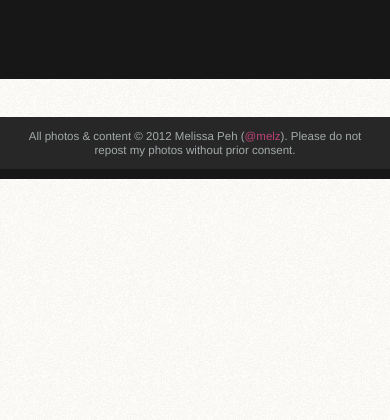
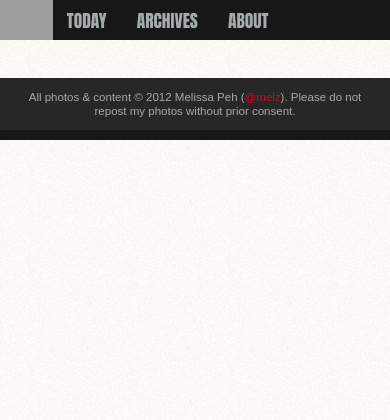
Before and after one commit to melz/365days, a PHP site: template views/layout.html.twig in a window 390 px wide. Shown: the top 420 px of the page. Run offline with PHP 8.4, Linux system fonts and the light colour scheme; the template is opened without the code that fills it, so the values that code supplies are empty; some libraries are stand-ins or nearby versions; some web fonts are replaced; grey boxes are pictures that could not be loaded.

Commit message:
Implemented responsive design for different sized layouts (fixes #2)

```diff
--- a/web/css/main.css
+++ b/web/css/main.css
@@ -1,3 +1,13 @@
+@font-face {
+    font-family: 'League Gothic';
+    src: url('/fonts/leaguegothic-italic-webfont.eot');
+    src: url('/fonts/leaguegothic-italic-webfont.eot?#iefix') format('embedded-opentype'),
+         url('/fonts/leaguegothic-italic-webfont.woff') format('woff'),
+         url('/fonts/leaguegothic-italic-webfont.ttf') format('truetype'),
+         url('/fonts/leaguegothic-italic-webfont.svg#league_gothic_italicregular') format('svg');
+    font-weight: normal;
+    font-style: italic;
+}
 /* http://meyerweb.com/eric/tools/css/reset/
    v2.0 | 20110126
    License: none (public domain)
@@ -40,26 +50,22 @@ table {
 /* end reset*/
 body {
   background:#fff url("/images/bg-noise.png");
-  color:#667777;
-  font: 1.2em/1.5em 'Palatino Linotype', Palatino, 'Book Antiqua', Georgia, serif;
+  color:#677;
+  font: 1.2em/1.5em 'Arial', Helvetica, sans-serif;
   margin:0;
   padding:0;
 }
-h1, h2, h3, h4, h5, h6 { color: #8C9398; }
-h1 {
-  font: normal 3.5em/.9em 'Chaparral Pro', 'Palatino Linotype', Palatino, 'Book Antiqua', Georgia, serif;
-  margin-top: 0;
-  margin-bottom: .5em;
-  padding-top: .2em;
-}
+h1, h2, h3, h4, h5, h6 { color: #4b616a; }
 h2 {
-  text-align:center;
-  font: normal 1.5em 'Chaparral Pro', 'Palatino Linotype', Palatino, 'Book Antiqua', Georgia, serif;
+  color:#4b616a;
+  margin-bottom:0.5em;
+  text-transform:uppercase;
+  font: normal 2em 'League Gothic','Impact','Arial',sans-serif;
 }
 h3 {
-  text-align:center;
-  color:#4b616a;
-  font-size:1em;
+  color:#8C9398;
+  font-size:1.2em;
+  margin-bottom:0.5em;
   font-weight:bold;
 }
 h4 {
@@ -69,27 +75,37 @@ h4 {
 }
 p {
   clear:both;
-  display: block;
+  display:block;
   margin:0 0 1em 0;
+}
+strong, b {
+  color:#546264;
+  font-weight:bold
+}
+em { font-style:italic; }
+.mute {
+  color: rgba(255,255,255,.5);
+  text-shadow: 0px -1px 0px rgba(0,0,0,.5);
 }
 /* HEADER */
 header {
   background-color:#171717;
-  font-family:"Helvetica Neue",Helvetica,sans-serif;
-  height:79px;
+  font-family:'League Gothic','Impact','Arial',sans-serif;
+  height:60px;
 }
-nav {
-  margin:0 auto;
-
-}
+nav { margin:0 auto; }
 nav img.site-logo { float:left; }
 ul#nav-list li {
   display:inline-block;
-  padding:1.1em 2em;
-  border-right:1px solid #aaa;
+  padding:0.8em 1.2em;
 }
-ul#nav-list li a { color:#a4abac; }
-ul#nav-list li a:hover { color:#aaa; }
+ul#nav-list li a {
+  font-size:1.3em;
+  font-family:'League Gothic','Impact','Arial',sans-serif;
+  text-transform:uppercase;
+  color:#a4abac;
+}
+ul#nav-list li a:hover, ul#nav-list li.active a { color:#fff; }
 /* CONTENT */
 div.container { margin:0 auto; }
 div#content {
@@ -102,7 +118,12 @@ div.meta-info {
   float:left;
   text-align:center;
 }
-div.day-nav { width:15%; vertical-align:top; }
+div.meta-info h2 { margin-bottom:0px; }
+div.meta-info h3 { margin-bottom:0px; }
+div.day-nav {
+  width:15%;
+  vertical-align:top;
+}
 div.nav-prev { float:left; }
 div.nav-next {
   float:right;
@@ -118,7 +139,6 @@ div.single-photo {
   margin-bottom:1em;
 }
 div.single-photo img {
-  max-width:1146px;
   border:1px solid #ddd;
   padding:0px;
   margin:0px;
@@ -128,13 +148,13 @@ div#photo-extra {
   font-size:0.6em;
   text-align:right;
 }
-span.arrow {
-  font-size:4em;
+span.arrow { font-size:4em; }
+span.arrow a {
   vertical-align:bottom;
+  height:86px;
 }
 
 /* FOOTER */
-footer { font-family:"Helvetica Neue",Helvetica,sans-serif; }
 footer {
   background-color:#272727;
   border-bottom:10px solid #171717;
@@ -147,28 +167,14 @@ footer p {
   text-align: center;
   margin:0;
 }
-/* Style & Emphasis */
-strong, b {
-  color:#546264;
-  font-weight:bold
-}
-em { font-style:italic; }
-.mute {
-  color: rgba(255,255,255,.5);
-  text-shadow: 0px -1px 0px rgba(0,0,0,.5);
-}
 
 /* Link style */
 a, a:visited {
-  color:#b47;
+  color:#de0021;
   text-decoration: none;
   padding-bottom: .1em;
 }
-
-a:hover {
-  color:#d16;
-  border-color:#d9a;
-}
+a:hover { color:#de0021; }
 
 /* Large desktop */
 @media (min-width: 1200px) {
@@ -189,16 +195,29 @@ a:hover {
 
 /* Landscape phone to portrait tablet */
 @media (max-width: 767px) {
+  header { height:40px; }
+  nav { font-size:0.7em; }
+  img.site-logo { height:40px; }
   div.container { width:550px; }
   div.single-photo img { max-width:526px; }
+  div.meta-info h2 { font-size:1.2em; }
+  div.meta-info h3 { font-size:1em; }
+  ul#nav-list li { padding:0.5em 1em; }
+  span.arrow { font-size:3em; }
 }
 
 /* Landscape phones and down */
 @media (max-width: 480px) {
-  nav { display:none; }
+  header { height:40px; }
+  nav { font-size:0.7em; }
+  img.site-logo { height:40px; }
   div.container { width:300px; }
   div.single-photo img { max-width:276px; }
   footer p { line-height:1.25em; }
+  div.meta-info h2 { font-size:1.2em; }
+  div.meta-info h3 { font-size:1em; }
+  ul#nav-list li { padding:0.5em 1em; }
+  span.arrow { font-size:3em; }
 }
 
 /* eof */
```
